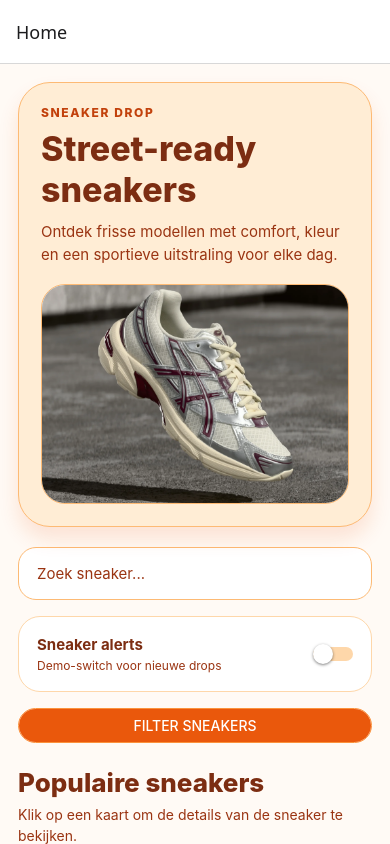
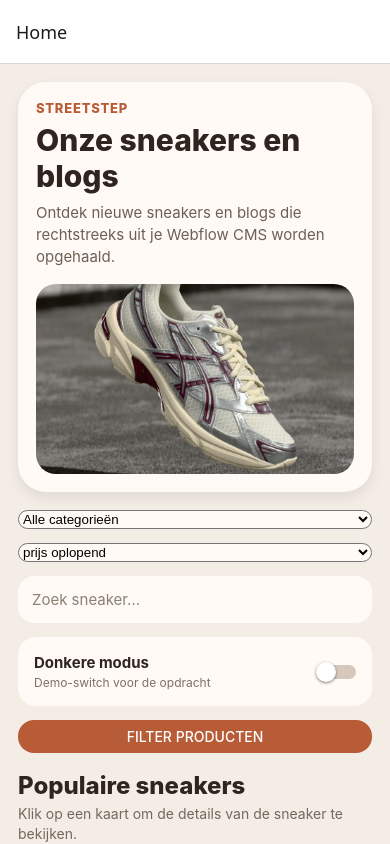
Before and after one commit to mikaluuv/mobile-app-2, a React Native app: screen /Home in a window 390 px wide. Built offline with nearby package versions, Linux system fonts and the light colour scheme; no server answers.

Commit message:
api-koppeling-webflow-fetch-toegevoegd

```diff
--- a/App.js
+++ b/App.js
@@ -11,18 +11,20 @@ const products = [
   {
     id: 1,
     type: "product",
-    title: "Nike Air Force 1",
-    description: "Klassieke witte sneaker",
-    price: "€120",
-    details: "Comfortabele sneaker die bij alles past.",
+    title: "New Balance 530",
+    description: "Retro sneaker met modern dagelijks comfort.",
+    price: "EUR 119.95",
+    details: "Een sportieve sneaker die stijl en draagcomfort combineert.",
+    image: require("./assets/sne.webp"),
   },
   {
     id: 2,
     type: "product",
-    title: "Nike Dunk Low",
-    description: "Populaire street sneaker",
-    price: "€110",
-    details: "Perfect voor dagelijks gebruik.",
+    title: "Veja Campo",
+    description: "Minimalistische sneaker met een cleane look.",
+    price: "EUR 139.95",
+    details: "Perfect voor wie een tijdloze sneaker zoekt voor elke outfit.",
+    image: require("./assets/sne.webp"),
   },
 ];
 
@@ -30,10 +32,11 @@ const blogs = [
   {
     id: 1,
     type: "blog",
-    title: "Beste sneakers 2026",
-    description: "Top sneakers van dit jaar",
+    title: "Top sneaker trends van dit jaar",
+    description: "Ontdek de populairste sneakers en stijlen van het moment.",
     price: "Blog",
-    details: "Dit zijn de populairste sneakers van 2026.",
+    details: "Een blog over de nieuwste sneaker trends, kleuren en modellen.",
+    image: require("./assets/sne.webp"),
   },
 ];
 
--- a/screens/HomeScreen.js
+++ b/screens/HomeScreen.js
@@ -1,4 +1,4 @@
-import React, { useState } from "react";
+import React, { useEffect, useState } from "react";
 import { StatusBar } from "expo-status-bar";
 import {
   View,
@@ -10,37 +10,211 @@ import {
   Switch,
   Image,
 } from "react-native";
+import { Picker } from "@react-native-picker/picker";
 import ProductCard from "../components/ProductCard";
+
+const WEBFLOW_TOKEN =
+  "a687f68ff8a3e8dc0e2ed1459a5b49025f48939e0f99dbc476ad3b8337192893";
+const WEBFLOW_SITE_ID = "698c801e43b7dfbbb1749dc3";
+const BLOG_COLLECTION_ID = "699efafe63436b31862dd365";
+
+const getImageSource = (...candidates) => {
+  const firstValid = candidates.find(
+    (value) => typeof value === "string" && value.length > 0,
+  );
+
+  return firstValid ? { uri: firstValid } : require("../assets/sne.webp");
+};
+
+const stripHtml = (value) => {
+  if (typeof value !== "string") {
+    return "";
+  }
+
+  return value
+    .replace(/<[^>]*>/g, " ")
+    .replace(/&nbsp;/g, " ")
+    .replace(/\s+/g, " ")
+    .trim();
+};
+
+const formatPrice = (priceData) => {
+  const amount = priceData?.value || 0;
+  const currency = priceData?.unit || "EUR";
+
+  return `${currency} ${(amount / 100).toFixed(2)}`;
+};
 
 const HomeScreen = ({ route }) => {
   const [isEnabled, setIsEnabled] = useState(false);
   const [searchText, setSearchText] = useState("");
+  const [selectedCategory, setSelectedCategory] = useState("");
+  const [sortOption, setSortOption] = useState("price-asc");
   const { products = [], blogs = [] } = route.params || {};
-  const filteredProducts = products.filter((product) =>
-    product.title.toLowerCase().includes(searchText.toLowerCase())
-  );
-  const filteredBlogs = blogs.filter((blog) =>
-    blog.title.toLowerCase().includes(searchText.toLowerCase())
-  );
+  const [productsList, setProducts] = useState(products);
+  const [blogsList, setBlogs] = useState(blogs);
+  const [isLoading, setIsLoading] = useState(true);
+
+  useEffect(() => {
+    let isMounted = true;
+
+    const fetchData = async () => {
+      try {
+        const [productsResponse, blogsResponse] = await Promise.all([
+          fetch(`https://api.webflow.com/v2/sites/${WEBFLOW_SITE_ID}/products`, {
+            headers: {
+              Authorization: `Bearer ${WEBFLOW_TOKEN}`,
+              accept: "application/json",
+            },
+          }),
+          fetch(
+            `https://api.webflow.com/v2/collections/${BLOG_COLLECTION_ID}/items`,
+            {
+              headers: {
+                Authorization: `Bearer ${WEBFLOW_TOKEN}`,
+                accept: "application/json",
+              },
+            },
+          ),
+        ]);
+
+        const productsData = await productsResponse.json();
+        const blogsData = await blogsResponse.json();
+
+        if (!isMounted) {
+          return;
+        }
+
+        setProducts(
+          (productsData.items || []).map((item) => ({
+            id: item.product?.id || item.id,
+            title:
+              item.product?.fieldData?.name ||
+              item.skus?.[0]?.fieldData?.name ||
+              "Sneaker",
+            description:
+              item.product?.fieldData?.description ||
+              "Geen beschrijving beschikbaar.",
+            details:
+              stripHtml(item.product?.fieldData?.["product-detail-2"]) ||
+              item.product?.fieldData?.description ||
+              "Geen details beschikbaar.",
+            price: formatPrice(item.skus?.[0]?.fieldData?.price),
+            image: getImageSource(
+              item.skus?.[0]?.fieldData?.["main-image"]?.url,
+              item.product?.fieldData?.["main-image"]?.url,
+            ),
+            type: "product",
+          })),
+        );
+
+        setBlogs(
+          (blogsData.items || []).map((item) => ({
+            id: item.id,
+            title: item.fieldData?.name || "Blog",
+            description:
+              item.fieldData?.["post-summary"] || "Geen blog beschrijving.",
+            details:
+              stripHtml(item.fieldData?.["post-body"]) ||
+              item.fieldData?.["post-summary"] ||
+              "Geen blog details.",
+            price: "Blog",
+            image: getImageSource(
+              item.fieldData?.["main-image"]?.url,
+              item.fieldData?.["thumbnail-image"]?.url,
+            ),
+            type: "blog",
+          })),
+        );
+      } catch (error) {
+        console.error("Error fetching Webflow data:", error);
+      } finally {
+        if (isMounted) {
+          setIsLoading(false);
+        }
+      }
+    };
+
+    fetchData();
+
+    return () => {
+      isMounted = false;
+    };
+  }, []);
+
+  const filteredProducts = productsList
+    .filter((product) =>
+      product.title.toLowerCase().includes(searchText.toLowerCase()),
+    )
+    .filter((product) =>
+      selectedCategory ? selectedCategory !== "blog" : true,
+    )
+    .sort((a, b) => {
+      const priceA = Number.parseFloat(String(a.price).replace(/[^\d.]/g, ""));
+      const priceB = Number.parseFloat(String(b.price).replace(/[^\d.]/g, ""));
+
+      if (sortOption === "price-asc") return priceA - priceB;
+      if (sortOption === "price-desc") return priceB - priceA;
+      if (sortOption === "title-asc") return a.title.localeCompare(b.title);
+      if (sortOption === "title-desc") return b.title.localeCompare(a.title);
+      return 0;
+    });
+
+  const filteredBlogs = blogsList
+    .filter((blog) =>
+      blog.title.toLowerCase().includes(searchText.toLowerCase()),
+    )
+    .filter((blog) =>
+      selectedCategory ? selectedCategory === "blog" : true,
+    )
+    .sort((a, b) => {
+      if (sortOption === "title-asc") return a.title.localeCompare(b.title);
+      if (sortOption === "title-desc") return b.title.localeCompare(a.title);
+      return 0;
+    });
 
   return (
     <ScrollView style={styles.container} contentContainerStyle={styles.content}>
       <StatusBar style="dark" />
 
       <View style={styles.hero}>
-        <Text style={styles.kicker}>Sneaker Drop</Text>
-        <Text style={styles.title}>Street-ready sneakers</Text>
+        <Text style={styles.kicker}>Streetstep</Text>
+        <Text style={styles.title}>Onze sneakers en blogs</Text>
         <Text style={styles.subtitle}>
-          Ontdek frisse modellen met comfort, kleur en een sportieve uitstraling
-          voor elke dag.
+          Ontdek nieuwe sneakers en blogs die rechtstreeks uit je Webflow CMS
+          worden opgehaald.
         </Text>
 
-        <Image source={require("../assets/sne.webp")} style={styles.heroImage} />
+        <Image
+          source={require("../assets/sne.webp")}
+          style={styles.heroImage}
+        />
       </View>
+
+      <Picker
+        selectedValue={selectedCategory}
+        onValueChange={(itemValue) => setSelectedCategory(itemValue)}
+        style={styles.picker}
+      >
+        <Picker.Item label="Alle categorieën" value="" />
+        <Picker.Item label="Sneakers" value="product" />
+        <Picker.Item label="Blogs" value="blog" />
+      </Picker>
+
+      <Picker
+        selectedValue={sortOption}
+        onValueChange={(itemValue) => setSortOption(itemValue)}
+        style={styles.picker}
+      >
+        <Picker.Item label="prijs oplopend" value="price-asc" />
+        <Picker.Item label="prijs aflopend" value="price-desc" />
+        <Picker.Item label="titel A-Z" value="title-asc" />
+        <Picker.Item label="titel Z-A" value="title-desc" />
+      </Picker>
 
       <TextInput
         placeholder="Zoek sneaker..."
-        placeholderTextColor="#9a3412"
+        placeholderTextColor="#8b7f76"
         value={searchText}
         onChangeText={setSearchText}
         style={styles.search}
@@ -48,26 +222,28 @@ const HomeScreen = ({ route }) => {
 
       <View style={styles.controls}>
         <View>
-          <Text style={styles.controlTitle}>Sneaker alerts</Text>
-          <Text style={styles.controlText}>Demo-switch voor nieuwe drops</Text>
+          <Text style={styles.controlTitle}>Donkere modus</Text>
+          <Text style={styles.controlText}>Demo-switch voor de opdracht</Text>
         </View>
 
         <Switch
           value={isEnabled}
           onValueChange={() => setIsEnabled(!isEnabled)}
-          trackColor={{ false: "#fed7aa", true: "#fb923c" }}
+          trackColor={{ false: "#d8c8bc", true: "#d28a63" }}
           thumbColor="#ffffff"
         />
       </View>
 
       <View style={styles.buttonWrap}>
-        <Button title="Filter sneakers" color="#ea580c" onPress={() => {}} />
+        <Button title="Filter producten" color="#b85c38" onPress={() => {}} />
       </View>
 
       <View style={styles.sectionHeader}>
         <Text style={styles.sectionTitle}>Populaire sneakers</Text>
         <Text style={styles.sectionText}>
-          Klik op een kaart om de details van de sneaker te bekijken.
+          {isLoading
+            ? "Producten worden geladen vanuit Webflow..."
+            : "Klik op een kaart om de details van de sneaker te bekijken."}
         </Text>
       </View>
 
@@ -88,7 +264,9 @@ const HomeScreen = ({ route }) => {
       <View style={styles.sectionHeader}>
         <Text style={styles.sectionTitle}>Sneaker blogs</Text>
         <Text style={styles.sectionText}>
-          Bekijk trends, releases en tips rond de nieuwste sneakers.
+          {isLoading
+            ? "Blogs worden geladen vanuit Webflow..."
+            : "Klik op een blog om de volledige inhoud te bekijken."}
         </Text>
       </View>
 
@@ -112,105 +290,99 @@ const HomeScreen = ({ route }) => {
 const styles = StyleSheet.create({
   container: {
     flex: 1,
-    backgroundColor: "#fffaf5",
+    backgroundColor: "#f4ede6",
   },
   content: {
     padding: 18,
-    paddingBottom: 44,
+    paddingBottom: 36,
   },
   hero: {
-    backgroundColor: "#ffedd5",
-    borderRadius: 32,
-    padding: 22,
-    marginBottom: 20,
-    borderWidth: 1,
-    borderColor: "#fdba74",
-    shadowColor: "#ea580c",
-    shadowOpacity: 0.14,
-    shadowRadius: 20,
-    shadowOffset: { width: 0, height: 12 },
-    elevation: 7,
+    backgroundColor: "#fffaf5",
+    borderRadius: 28,
+    padding: 18,
+    marginBottom: 18,
+    shadowColor: "#000",
+    shadowOpacity: 0.08,
+    shadowRadius: 14,
+    shadowOffset: { width: 0, height: 6 },
+    elevation: 4,
   },
   kicker: {
-    color: "#c2410c",
-    fontSize: 12,
+    color: "#b85c38",
+    fontSize: 13,
     fontWeight: "800",
     textTransform: "uppercase",
-    marginBottom: 8,
-    letterSpacing: 1.6,
+    marginBottom: 6,
+    letterSpacing: 0.8,
   },
   title: {
-    color: "#7c2d12",
-    fontSize: 34,
+    color: "#2f241f",
+    fontSize: 30,
     fontWeight: "800",
-    marginBottom: 10,
+    marginBottom: 8,
   },
   subtitle: {
-    color: "#9a3412",
+    color: "#6d5f56",
     fontSize: 15,
-    lineHeight: 23,
-    marginBottom: 18,
+    lineHeight: 22,
+    marginBottom: 16,
   },
   heroImage: {
     width: "100%",
-    height: 220,
-    borderRadius: 24,
-    borderWidth: 1,
-    borderColor: "#fdba74",
-    backgroundColor: "#ffffff",
+    height: 190,
+    borderRadius: 20,
+  },
+  picker: {
+    backgroundColor: "#fffaf5",
+    marginBottom: 14,
+    borderRadius: 16,
   },
   search: {
-    backgroundColor: "#ffffff",
-    paddingHorizontal: 18,
-    paddingVertical: 16,
-    borderRadius: 18,
-    marginBottom: 16,
-    color: "#7c2d12",
+    backgroundColor: "#fffaf5",
+    paddingHorizontal: 14,
+    paddingVertical: 14,
+    borderRadius: 16,
+    marginBottom: 14,
+    color: "#2f241f",
     fontSize: 15,
-    borderWidth: 1,
-    borderColor: "#fdba74",
   },
   controls: {
-    backgroundColor: "#ffffff",
-    borderRadius: 22,
-    padding: 18,
-    marginBottom: 16,
+    backgroundColor: "#fffaf5",
+    borderRadius: 18,
+    padding: 16,
+    marginBottom: 14,
     flexDirection: "row",
     justifyContent: "space-between",
     alignItems: "center",
-    borderWidth: 1,
-    borderColor: "#fed7aa",
   },
   controlTitle: {
-    color: "#7c2d12",
+    color: "#2f241f",
     fontWeight: "700",
     fontSize: 15,
-    marginBottom: 4,
+    marginBottom: 3,
   },
   controlText: {
-    color: "#9a3412",
+    color: "#7e7066",
     fontSize: 12,
   },
   buttonWrap: {
-    borderRadius: 18,
+    borderRadius: 16,
     overflow: "hidden",
-    marginBottom: 24,
-    borderWidth: 1,
-    borderColor: "#fb923c",
+    marginBottom: 18,
   },
   sectionHeader: {
-    marginBottom: 16,
+    marginBottom: 14,
   },
   sectionTitle: {
-    color: "#7c2d12",
-    fontSize: 26,
+    color: "#2f241f",
+    fontSize: 24,
     fontWeight: "800",
-    marginBottom: 6,
+    marginBottom: 4,
   },
   sectionText: {
-    color: "#9a3412",
+    color: "#75675f",
     fontSize: 14,
-    lineHeight: 21,
+    lineHeight: 20,
   },
   grid: {
     flexDirection: "row",
```
